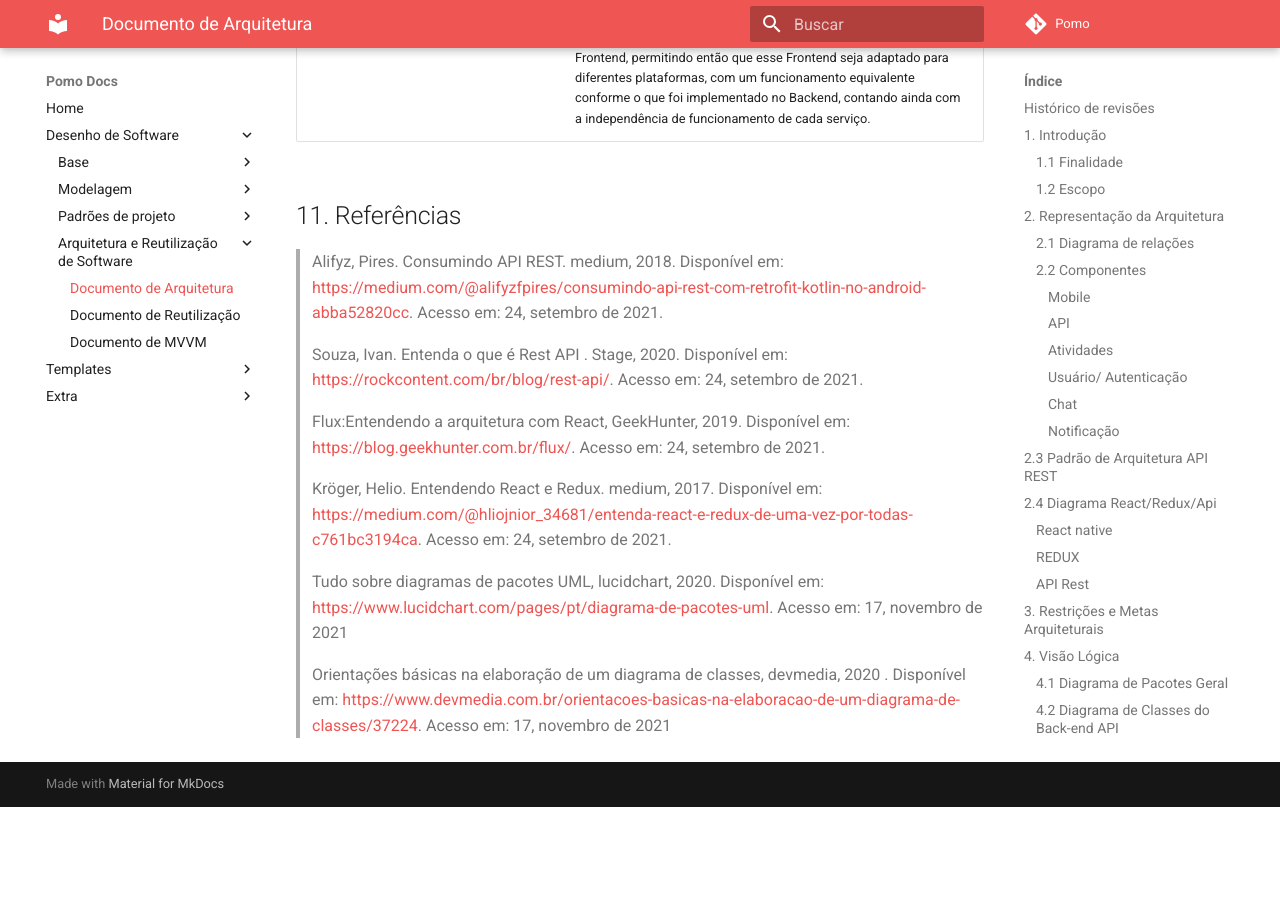
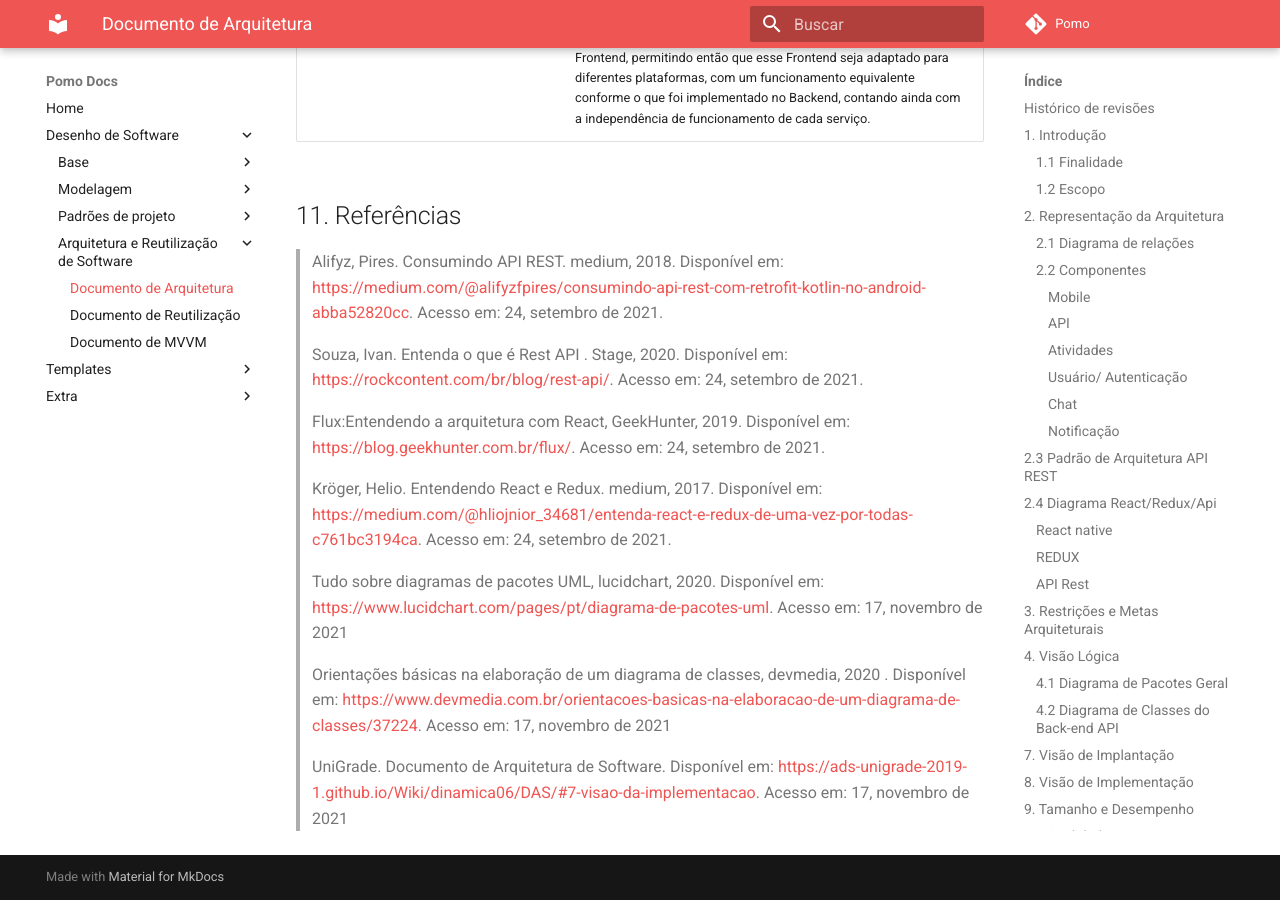
Before and after one commit to UnBArqDsw/2020.1_G6_Pomo, an MkDocs documentation site: the page built from docs/arquitetura-e-reutilizacao/arquitetura.md, in a window 1280 px wide and 900 px high, scrolled down 9116 px. Built offline with MkDocs 1.6.1 and Material for MkDocs 9.7.7, drawn with Linux system fonts in a browser that asks for light colours; comment, search, counter and statistics services are not loaded; before the commit the page ends 9923 px from its top, so only the background shows below that.

Commit message:
Adicionando referência

```diff
--- a/docs/arquitetura-e-reutilizacao/arquitetura.md
+++ b/docs/arquitetura-e-reutilizacao/arquitetura.md
@@ -161,3 +161,5 @@ Os seguintes itens conferem ao sistema aspectos de qualidade, bem como a descri
 >Tudo sobre diagramas de pacotes UML, lucidchart, 2020. Disponível em: <https://www.lucidchart.com/pages/pt/diagrama-de-pacotes-uml>. Acesso em: 17, novembro de 2021
 
 >Orientações básicas na elaboração de um diagrama de classes, devmedia, 2020 . Disponível em: <https://www.devmedia.com.br/orientacoes-basicas-na-elaboracao-de-um-diagrama-de-classes/37224>. Acesso em: 17, novembro de 2021
+
+>UniGrade. Documento de Arquitetura de Software. Disponível em: <https://ads-unigrade-2019-1.github.io/Wiki/dinamica06/DAS/#7-visao-da-implementacao>. Acesso em: 17, novembro de 2021
```
